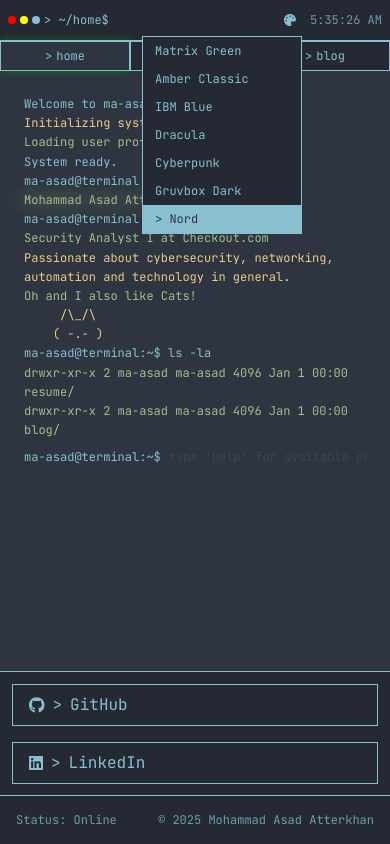
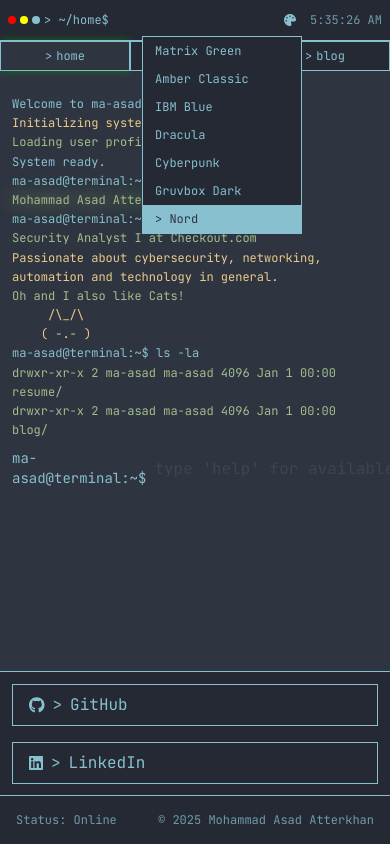
Before and after one commit to ma-asad/ma-asad.github.io, a Vue app: page / in a window 390 px wide. Both pictures are taken after a click on the button "Change theme". Built offline with nearby package versions, Linux system fonts and the light colour scheme.

Commit message:
feat: improve responsiveness on mobile

```diff
--- a/src/components/TerminalOutput.vue
+++ b/src/components/TerminalOutput.vue
@@ -15,15 +15,15 @@
     </div>
 
     <!-- Interactive Command Input -->
-    <div v-if="showInput" class="flex items-center mt-2">
-      <span class="text-terminal-green mr-2">ma-asad@terminal:~$</span>
+    <div v-if="showInput" class="flex items-center mt-2 mb-8">
+      <span class="text-terminal-green mr-2 text-sm">ma-asad@terminal:~$</span>
       <input
         ref="commandInput"
         v-model="currentCommand"
         @keydown.enter="executeCommand"
         @keydown.up="navigateHistory(-1)"
         @keydown.down="navigateHistory(1)"
-        class="flex-1 bg-transparent border-none outline-none text-terminal-green font-terminal"
+        class="flex-1 bg-transparent border-none outline-none text-terminal-green font-terminal command-input"
         placeholder="type 'help' for available commands"
         autocomplete="off"
       />
@@ -411,12 +411,16 @@
       terminalOutput.value.push({ text: '', color: 'terminal-green' })
   }
 
-  // Scroll to bottom
+  // Scroll to bottom with smooth behavior
   nextTick(() => {
-    const outputEl = document.querySelector('.terminal-output')
-    if (outputEl) {
-      outputEl.scrollTop = outputEl.scrollHeight
-    }
+    setTimeout(() => {
+      const outputEl = document.querySelector('.terminal-output')
+      if (outputEl) {
+        outputEl.scrollTop = outputEl.scrollHeight
+      }
+      // Refocus input after scroll
+      commandInput.value?.focus()
+    }, 100)
   })
 }
 
@@ -464,13 +468,21 @@
   color: inherit;
 }
 
-input {
+.command-input {
   caret-color: var(--color-text-primary);
+  font-size: 16px; /* Prevent iOS zoom on focus */
 }
 
-input::placeholder {
+.command-input::placeholder {
   color: var(--color-text-muted);
   opacity: 0.5;
+}
+
+/* Desktop: use smaller font size */
+@media (min-width: 768px) {
+  .command-input {
+    font-size: 0.875rem;
+  }
 }
 
 @keyframes glow {
```
